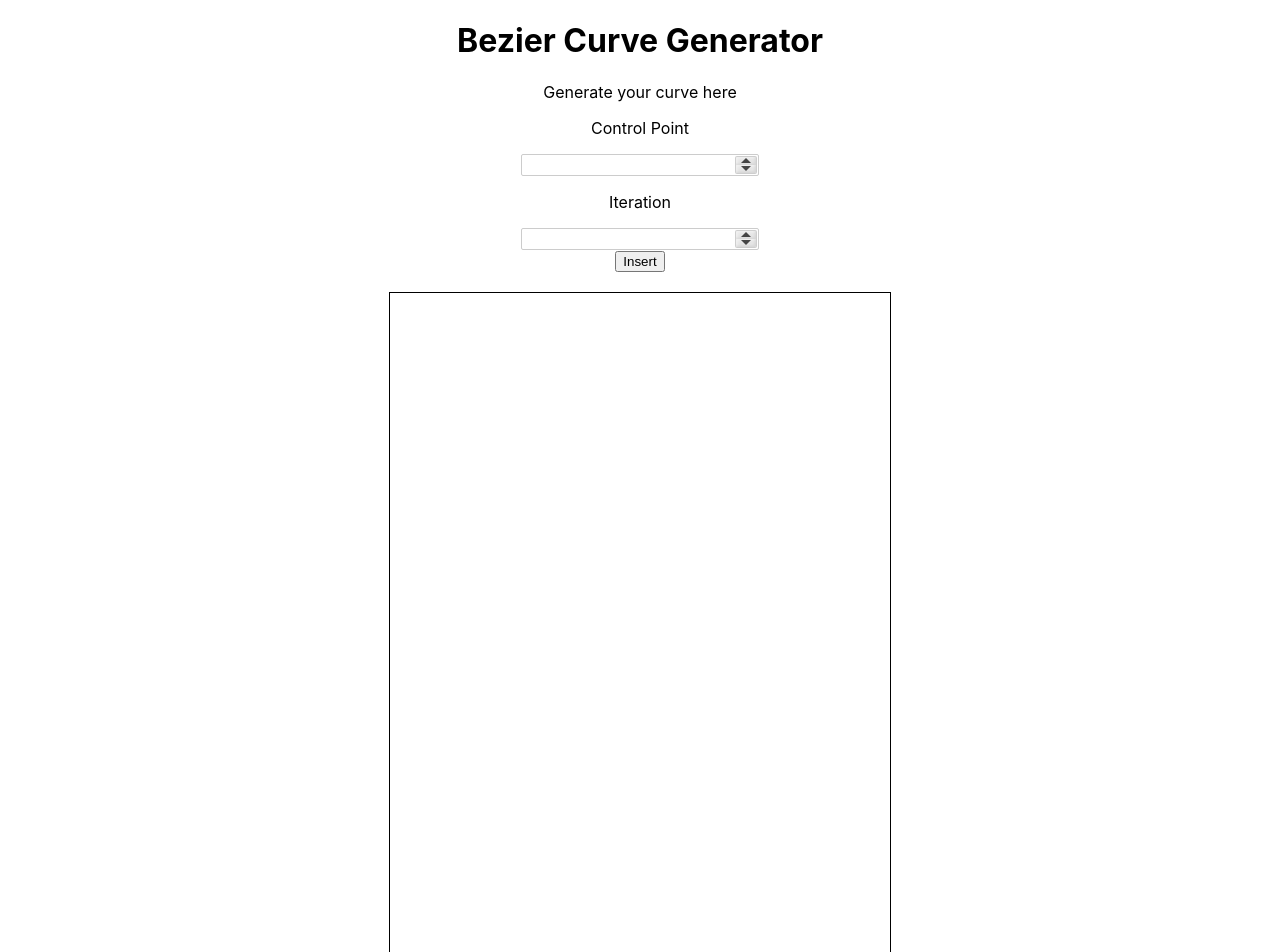
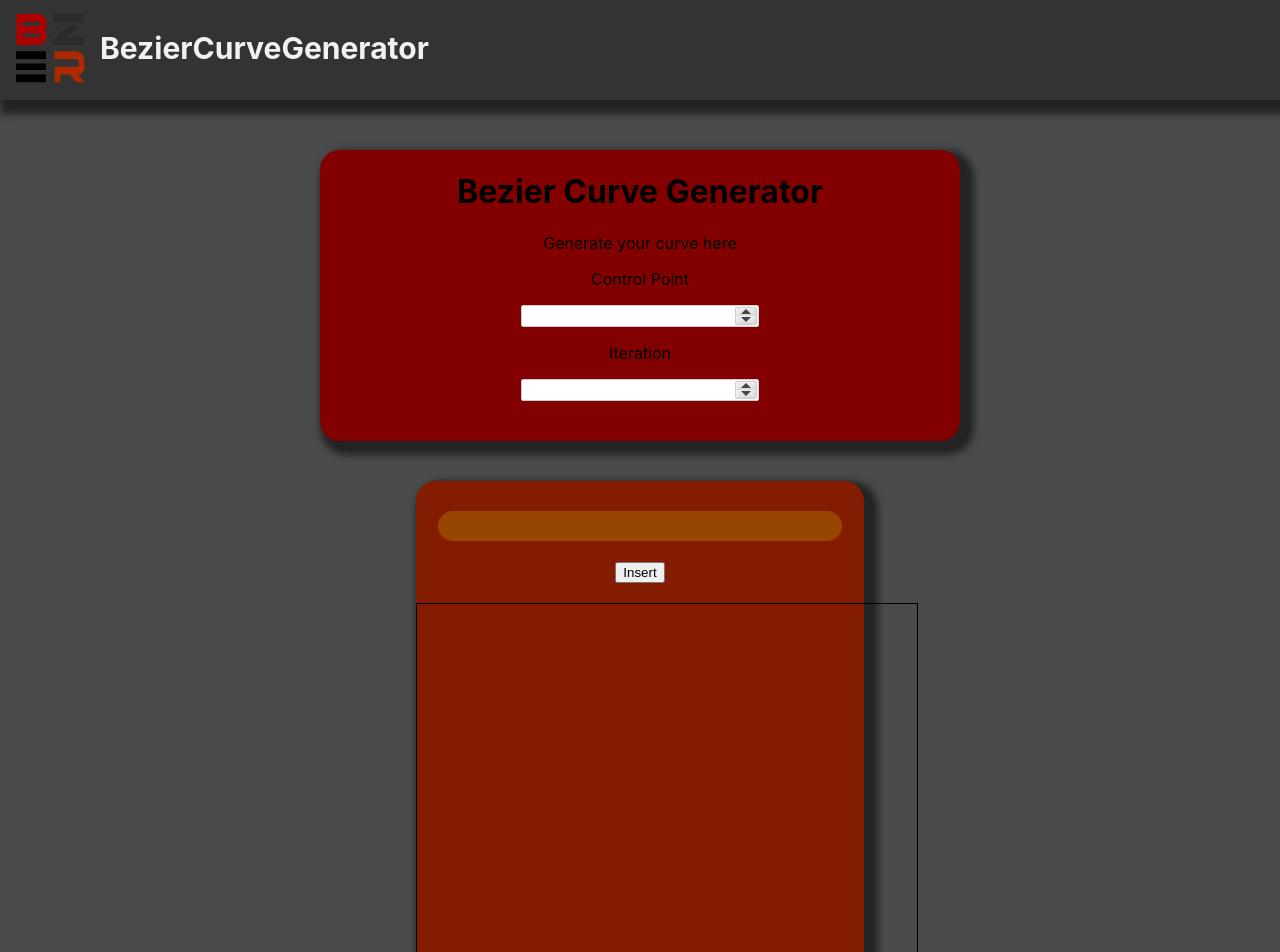
Before and after one commit to scifo04/Tucil2_13522110_13522116, a React (Create React App) app in the folder src/: page / in a window 1280 px wide. Shown: the top 952 px of the page. Built offline with nearby package versions, Linux system fonts and the light colour scheme.

Commit message:
front-end upgrade

```diff
--- a/src/public/index.html
+++ b/src/public/index.html
@@ -2,13 +2,14 @@
 <html lang="en">
   <head>
     <meta charset="utf-8" />
-    <link rel="icon" href="%PUBLIC_URL%/favicon.ico" />
+    <link rel="icon" href="%PUBLIC_URL%/BZER.ico" />
     <meta name="viewport" content="width=device-width, initial-scale=1" />
     <meta name="theme-color" content="#000000" />
     <meta
       name="description"
       content="Web site created using create-react-app"
     />
+    <title>Bezier Curve Generator</title>
     <link rel="apple-touch-icon" href="%PUBLIC_URL%/logo192.png" />
     <!--
       manifest.json provides metadata used when your web app is installed on a
@@ -24,9 +25,8 @@
       work correctly both with client-side routing and a non-root public URL.
       Learn how to configure a non-root public URL by running `npm run build`.
     -->
-    <title>React App</title>
   </head>
-  <body>
+  <body class="background">
     <noscript>You need to enable JavaScript to run this app.</noscript>
     <div id="root"></div>
     <!--
--- /dev/null
+++ b/src/public/index_style.css
@@ -0,0 +1,3 @@
+.background {
+    background: #767676;
+}
--- a/src/src/App.js
+++ b/src/src/App.js
@@ -1,6 +1,7 @@
 import './App.css';
 import React from 'react'
 import Home from './Home';
+import './Homestyle.css';
 
 function App() {
   return (
--- a/src/src/Home.js
+++ b/src/src/Home.js
@@ -4,6 +4,7 @@ import IterationForm from './component/IterationForm.js';
 import PointsForm from './component/PointsForm.js';
 import InsertForm from './component/InsertForm.js';
 import Canvas from './component/Canvas.js';
+import BZER_PIC from './BZER.png';
 import './Homestyle.css';
 
 function Home() {
@@ -46,16 +47,28 @@ function Home() {
 
 
     return (
-        <div className="center">
+        <div>
+            <div className='topnav'>
+                <img src={BZER_PIC} alt='' width="70px" height="70px" style={{display:'inline-block'}}></img>
+                <h1 style={{display:'inline-block'}}>BezierCurveGenerator</h1>
+            </div>
+            <div className='center'>
+                <div className="first-section">
                     <h1>Bezier Curve Generator</h1>
                     <p>Generate your curve here</p>
                     <ControlPointForm controlValue={controlValue} setControlValue={setControlValue} setNumberOfForms={setNumberOfForms} />
                     <IterationForm iterationValue={iterationValue} setIterationValue={setIterationValue}/>
+                </div>
+                <div className='second-section'>
+                    <div className='insert-section'>
                         {[...Array(numberOfForms)].map((_, index) => (
                             <PointsForm key={index} index={index} points={points} setPoints={setPoints} addPoint={addPoint} />
                         ))}
+                    </div>
                     <InsertForm controlValue={controlValue} iterationValue={iterationValue} points={points} addPoint={addPoint} setUploadedPoints={setUploadedPoints}/>
-            <Canvas uploadedPoints={uploadedPoints}/>
+                    <Canvas uploadedPoints={uploadedPoints} points={points}/>
+                </div>
+            </div>
         </div>
     );
 }
--- a/src/src/Homestyle.css
+++ b/src/src/Homestyle.css
@@ -1,3 +1,64 @@
 .center {
     text-align: center;
 }
+
+.topnav {
+    background-color: #333333;
+    box-shadow: 7px 7px 7px 7px #232323;
+    overflow: hidden;
+    height: 100px;
+}
+
+.topnav h1 {
+    color: #f2f2f2;
+    text-decoration: none;
+    font-size: 30px;
+    margin-top: 30px;
+    margin-left: 15px;
+    vertical-align: middle;
+}
+
+.topnav img {
+    margin-top: 10px;
+    margin-left: 15px;
+    vertical-align: middle;
+}
+
+.background {
+    background: #4b4b4b;
+}
+
+.first-section {
+    background-color: #820000;
+    box-shadow: 7px 7px 7px 7px #232323;
+    padding-bottom: 20px;
+    border-radius: 20px;
+    width: 50%;
+    margin: auto;
+    margin-top: 50px;
+    padding-top: 1px;
+    padding-bottom: 40px;
+}
+
+.second-section {
+    background-color: #841c01;
+    box-shadow: 7px 7px 7px 7px #232323;
+    width: 35%;
+    margin: auto;
+    margin-top: 40px;
+    margin-bottom: 30px;
+    padding-top: 20px;
+    padding-bottom: 20px;
+    border-radius: 20px;
+}
+
+.insert-section {
+    background-color: #974600;
+    width: 90%;
+    margin: auto;
+    margin-top: 10px;
+    border-radius: 30px;
+    margin-bottom: 20px;
+    padding-top: 10px;
+    padding-bottom: 20px;
+}
--- a/src/src/component/Canvas.js
+++ b/src/src/component/Canvas.js
@@ -1,50 +1,65 @@
-import React, { useEffect } from 'react';
+import React, { useEffect, useRef } from 'react';
 
-function Canvas({ uploadedPoints }) {
+function Canvas({ uploadedPoints, points }) {
+    const canvasRef = useRef(null);
+
     useEffect(() => {
-        // Get the canvas element
-        var canvas = document.getElementById("bezier");
-        var ctx = canvas.getContext("2d");
+        const canvas = canvasRef.current;
+        const ctx = canvas.getContext("2d");
 
-        // Draw function to draw points and lines
-        function draw() {
+        let requestId;
+
+        const draw = () => {
             // Clear the canvas
             ctx.clearRect(0, 0, canvas.width, canvas.height);
 
+            // Translate to center of canvas and reverse y-axis
+            ctx.translate(canvas.width / 2, canvas.height / 2);
+            ctx.scale(1, -1);
+
             // Draw points
-            uploadedPoints?.forEach(function(point) {
+            for (let i = 0; i < uploadedPoints.length; i++) {
+                const point = uploadedPoints[i];
                 if (point?.x !== undefined && point?.y !== undefined) {
                     ctx.beginPath();
-                    ctx.arc(point.x*50, point.y*50, 5, 0, Math.PI * 2);
+                    ctx.arc(point.x * 50, point.y * 50, 2, 0, Math.PI * 2);
                     ctx.fillStyle = "red";
                     ctx.fill();
                     ctx.closePath();
                 }
-            });
 
-            // Draw lines
-            if (uploadedPoints?.length > 1) {
-                ctx.beginPath();
-                ctx.moveTo(uploadedPoints[0]?.x*50, uploadedPoints[0]?.y*50);
-                for (var i = 1; i < uploadedPoints.length; i++) {
-                    if (uploadedPoints[i]?.x !== undefined && uploadedPoints[i]?.y !== undefined) {
-                        ctx.lineTo(uploadedPoints[i].x*50, uploadedPoints[i].y*50);
-                    }
+                // Draw lines up to current point
+                if (i > 0) {
+                    ctx.beginPath();
+                    ctx.moveTo(uploadedPoints[i - 1].x * 50, uploadedPoints[i - 1].y * 50);
+                    ctx.lineTo(uploadedPoints[i].x * 50, uploadedPoints[i].y * 50);
+                    ctx.strokeStyle = "blue";
+                    ctx.lineWidth = 1;
+                    ctx.stroke();
+                    ctx.closePath();
                 }
-                ctx.strokeStyle = "blue";
-                ctx.lineWidth = 1;
-                ctx.stroke(); // Stroke after all points are connected
-                ctx.closePath(); // Close the path after drawing the line
             }
-        }
 
-        // Call the draw function
+            // Reset transformation for other drawings
+            ctx.setTransform(1, 0, 0, 1, 0, 0);
+
+            // Call requestAnimationFrame recursively
+            requestId = requestAnimationFrame(draw);
+        };
+
+
+        // Start the animation loop
         draw();
-    }, [uploadedPoints]); // Depend on uploadedPoints to redraw when it changes
+
+        // Clean up by canceling the animation frame when component unmounts
+        return () => {
+            cancelAnimationFrame(requestId);
+        };
+    }, [uploadedPoints]);
 
     return (
-        <div style={{ justifyContent: 'center',marginTop:"20px",marginBottom:"20px" }}>
-            <canvas id="bezier" width="500" height="800" style={{ border: '1px solid black' }}></canvas>
+        <div style={{ justifyContent: 'center', marginTop: "20px", marginBottom: "20px" }}>
+            <canvas ref={canvasRef} width="500" height="500" style={{ border: '1px solid black' }}></canvas>
         </div>
     );
 }
--- a/src/src/component/PointsForm.js
+++ b/src/src/component/PointsForm.js
@@ -18,7 +18,7 @@ function PointsForm({ index, points, setPoints, addPoint, numberOfForms }) {
     return (
         <div>
             <div className="parent">
-                <p>X,Y {index + 1}</p>
+                <p>X{index+1} ,Y{index + 1}</p>
                 <input type="text" className="inoneline" name="x" style={{ margin: '10px' }} onChange={handleInputChange} required />
                 <input type="text" className="inoneline" name="y" style={{ margin: '10px' }} onChange={handleInputChange} required />
             </div>
```
Also changed, not shown: src/src/BZER.png (added), 1 other file (tests, documents, lock files or other folders). Lines whose indentation alone changed are shown as unchanged.
